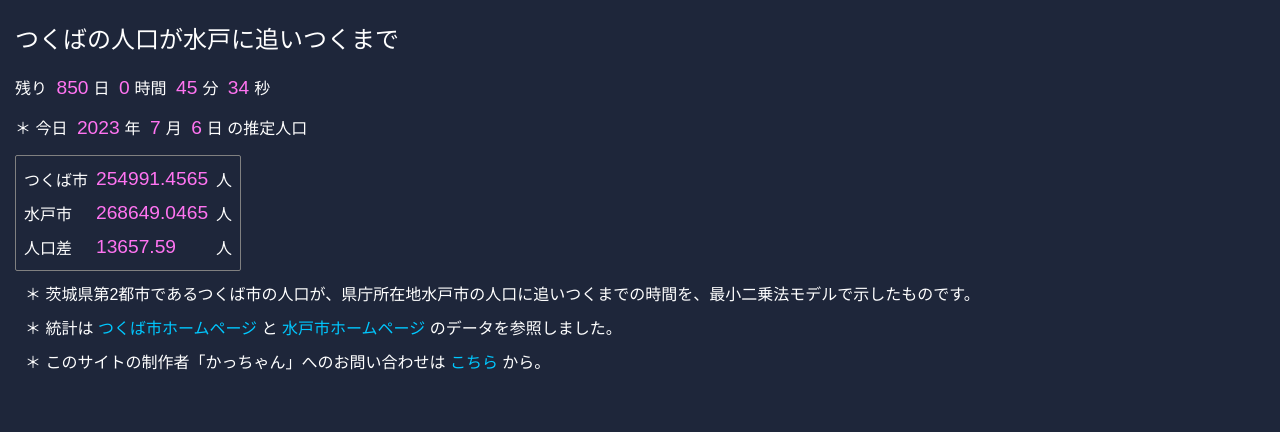
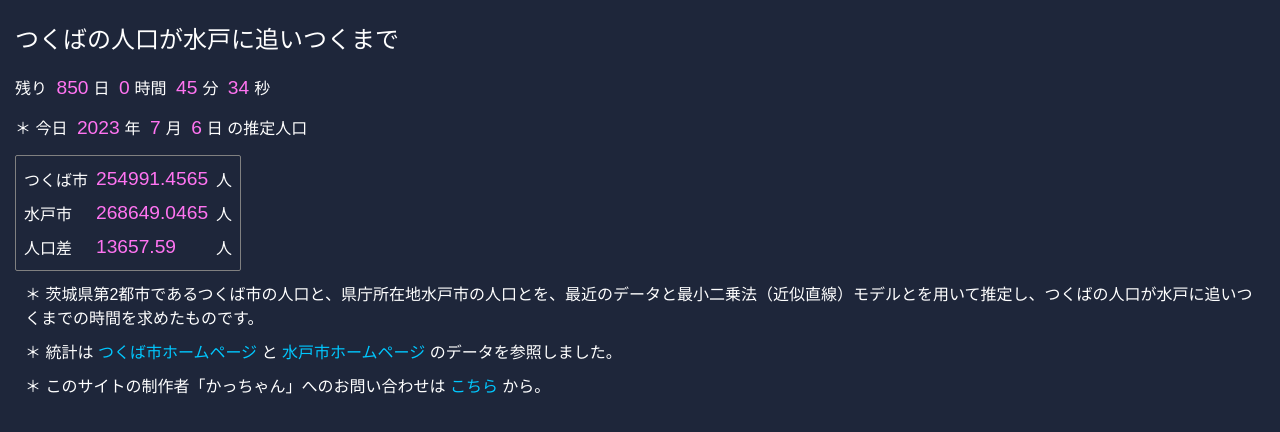
Before and after one commit to random776/mito_vs_tsukuba, a plain HTML site: page index.html in a window 1280 px wide. Drawn offline with Linux system fonts and the light colour scheme.

Commit message:
change some explanations

```diff
--- a/index.html
+++ b/index.html
@@ -56,7 +56,7 @@
     </div>
     <p style="margin: 10px">
       ＊
-      茨城県第2都市であるつくば市の人口が、県庁所在地水戸市の人口に追いつくまでの時間を、最小二乗法モデルで示したものです。
+      茨城県第2都市であるつくば市の人口と、県庁所在地水戸市の人口とを、最近のデータと最小二乗法（近似直線）モデルとを用いて推定し、つくばの人口が水戸に追いつくまでの時間を求めたものです。
     </p>
     <p style="margin: 10px">
       ＊ 統計は
```
